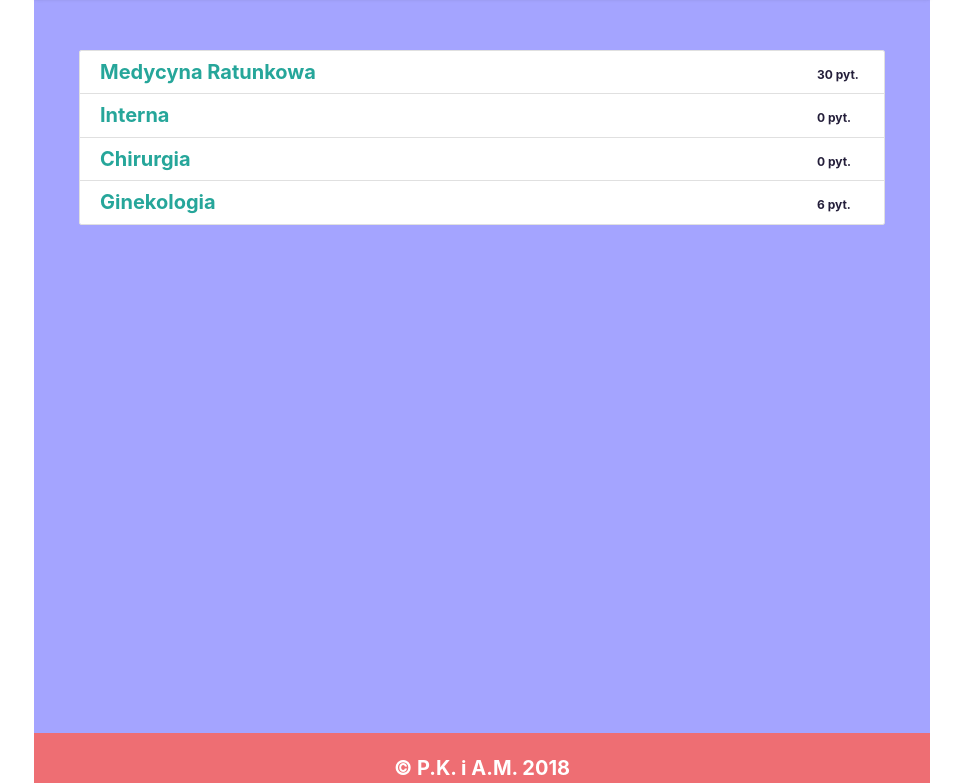
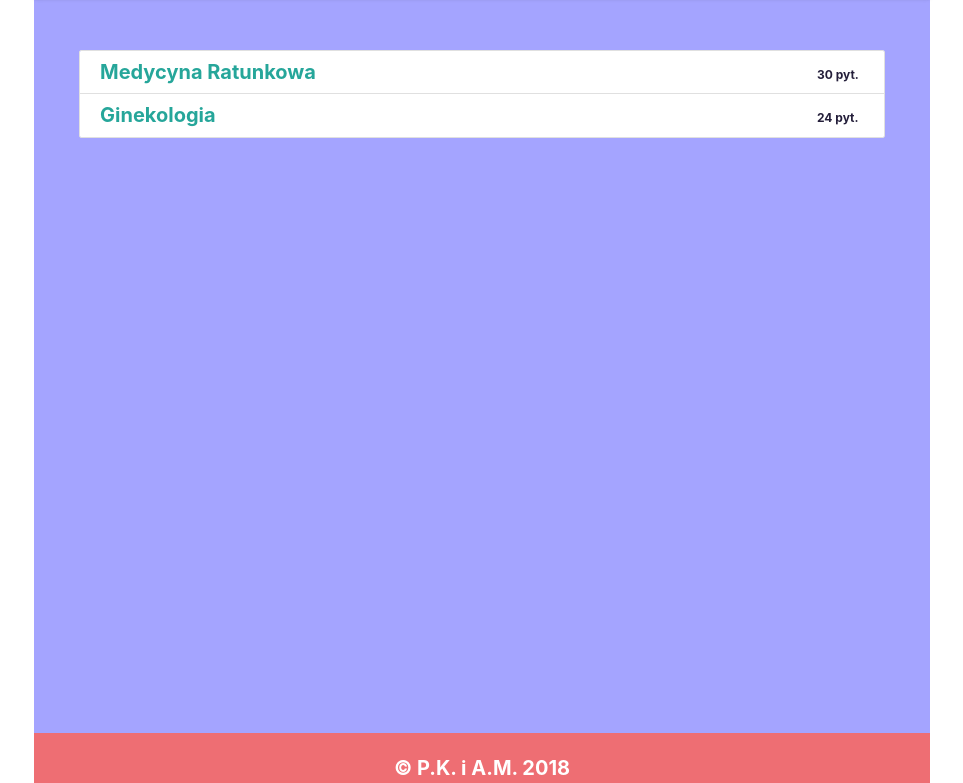
Before and after one commit to maxravel/mnemomed, a plain HTML site: page pytania.html in a window 1280 px wide. Shown: the part 67-850 px from the top of the page, without its empty margins (158-1121 px from the left). Drawn offline with nearby package versions, Linux system fonts and the light colour scheme.

Commit message:
tasks upradges

```diff
--- a/data/medtasks.json
+++ b/data/medtasks.json
@@ -45,7 +45,7 @@
         "answer4":"1/4 jej głębokości (4 dla niemowląt, 5 dla dzieci)",
         "answer5":"1/5 jej głębokości (2 dla niemowląt, 3 dla dzieci)",
         "correct": 1,
-        "info":"kolejne info, tym razem 4"
+        "info":""
     },
     {
         "id":"ratunkowa",
@@ -57,7 +57,7 @@
         "answer4":"3 sekundy",
         "answer5":"5 sekund",
         "correct": 1,
-        "info":"info do pytania 5"
+        "info":""
     },
     {
         "id":"ratunkowa",
@@ -69,7 +69,7 @@
         "answer4":"osłuchiwanie pacjneta",
         "answer5":"USG",
         "correct": 1,
-        "info":"info do pytania 5"
+        "info":""
     },
     {
         "id":"ratunkowa",
@@ -81,7 +81,7 @@
         "answer4":"hypovolemia",
         "answer5":"haemorhagee",
         "correct": 4,
-        "info":"4H: hipoksja, hipo, hiperkaliemia, hipo, hipertermia, hipowolemia"
+        "info":"4H: hipoksja, hipo/hiperkaliemia, hipo/hipertermia, hipowolemia"
     },
     {
         "id":"ratunkowa",
@@ -93,7 +93,7 @@
         "answer4":"zatrucia",
         "answer5":"zakrzepica",
         "correct": 2,
-        "info":"4T: pneumthorax, tamponade, thrombosis, toxic"
+        "info":"4T: pneumthorax - odma prężna, tamponade- tamponada serca - żylna choroba zatorowo-zakrzepowa, thrombosis, toxic - zatrucia"
     },
     {
         "id":"ratunkowa",
@@ -105,7 +105,7 @@
         "answer4":"0.9% NaCl",
         "answer5":"węgiel aktywny",
         "correct": 0,
-        "info":"info do pytania 5"
+        "info":""
     },
     {
         "id":"ratunkowa",
@@ -117,7 +117,7 @@
         "answer4":"podaniu dożylnym 1 mg adrenaliny",
         "answer5":"podaniu dożylnym 300 mg amiodaronu",
         "correct": 2,
-        "info":"Po każdej defibrylacji sprawdź czy wystąpiła zmiana rytmu i ROSC - przywrócenie spontanicznego krążenia krwi."
+        "info":"Po każdej defibrylacji sprawdź czy wystąpiła zmiana rytmu lub ROSC - przywrócenie spontanicznego krążenia krwi."
     },
     {
         "id":"ratunkowa",
@@ -129,7 +129,7 @@
         "answer4":"3 sekundy",
         "answer5":"4 sekundy",
         "correct": 1,
-        "info":"info do pytania 5"
+        "info":""
     },
     {
         "id":"ratunkowa",
@@ -141,7 +141,7 @@
         "answer4":"po prawej stronie mostka",
         "answer5":"po lewej stronie mostka",
         "correct": 2,
-        "info":"info do pytania 5"
+        "info":""
     },
     {
         "id":"ratunkowa",
@@ -153,7 +153,7 @@
         "answer4":"4 J/kg",
         "answer5":"5 J/kg",
         "correct": 0,
-        "info":"info do pytania 5"
+        "info":""
     },
     {
         "id":"ratunkowa",
@@ -165,7 +165,7 @@
         "answer4":"2 minuty",
         "answer5":"3",
         "correct": 1,
-        "info":"info do pytania 5"
+        "info":""
     },
     {
         "id":"ratunkowa",
@@ -201,7 +201,7 @@
         "answer4":"wczesnej defibrylacji",
         "answer5":"opieki poresuscytacyjnej",
         "correct": 0,
-        "info":"info do pytania 5"
+        "info":""
     },
     {
         "id":"ratunkowa",
@@ -213,7 +213,7 @@
         "answer4":"15 sekund",
         "answer5":"20 sekund",
         "correct": 2,
-        "info":"Osoby wykonujące RKO powinny dążyć do wykonywania wdechu przez 1 sekundę objętością wystarczającą by uzyskać uniesienie klatki piersiowej."
+        "info":"Osoby wykonujące RKO powinny dążyć do wykonywania wdechu przez 1 sekundę objętością wystarczającą, by uzyskać uniesienie klatki piersiowej."
     },
     {
         "id":"ratunkowa",
@@ -225,7 +225,7 @@
         "answer4":"ucisnąć chorego między pępkiem a mostkiem od tyłu mając zaciśniętą pięść w drugą rękę",
         "answer5":"wykonać 5 oddechów ratowniczych",
         "correct": 1,
-        "info":"Gdy pomimmo 5 uderzeń w okolicę międzyłopatkową nie doszło do usunięcia niedrożności należy wykonać 5 uciśnięć nadbrzusza. Jeżeli nadal nie można usunąć niedrożnosci wykonuj naprzemiennie 5 uciśnięć nadbrzusza z 5 uderzeniami w "
+        "info":"Gdy pomimmo 5 uderzeń w okolicę międzyłopatkową nie doszło do usunięcia niedrożności, należy wykonać 5 uciśnięć nadbrzusza. Jeżeli nadal nie można usunąć niedrożnosci wykonuj naprzemiennie 5 uciśnięć nadbrzusza z 5 uderzeniami w "
     },
     {
         "id":"ratunkowa",
@@ -237,7 +237,7 @@
         "answer4":"naprzemiennie wykonywać uciśnięcia nadbrzusza z uderzeniami w okolicę międzyłopatkową",
         "answer5":"prawej łopatki",
         "correct": 1,
-        "info":"info do pytania 5"
+        "info":""
     },
     {
         "id":"ratunkowa",
@@ -261,7 +261,7 @@
         "answer4":"10",
         "answer5":"15",
         "correct": 3,
-        "info":"info do pytania 5"
+        "info":""
     },
     {
         "id":"ratunkowa",
@@ -285,7 +285,7 @@
         "answer4":"asystolia i aktywność elektryczna bez tętna",
         "answer5":"aktywność elektryczna bez tętna i częstoskurcz komorowy bez tętna",
         "correct": 3,
-        "info":"info do 1 pytania z interny"
+        "info":""
     },
     {
         "id":"ratunkowa",
@@ -321,7 +321,7 @@
         "answer4":"15 oddechów na minutę",
         "answer5":"16-20 oddechów na minutę",
         "correct": 2,
-        "info":"info do pytania z chirurgii"
+        "info":""
     },
     {
         "id":"ratunkowa",
@@ -381,7 +381,7 @@
         "answer4":"a+b",
         "answer5":"a+b+c",
         "correct": 4,
-        "info":"kolejne info, tym razem 4"
+        "info":""
     },
     {
         "id":"ginekologia",
@@ -430,5 +430,221 @@
         "answer5":"Brak prawidłowej odpowiedzi",
         "correct": 2,
         "info":""
+    },
+    {
+        "id":"ginekologia",
+        "no":7,
+        "task":"7. Kapacytacja to:",
+        "answer1":"droga jaką plemniki pokonują w drogach rodnych kobiety",
+        "answer2":"uwolnienie enzymów w bezpośrednim sądziedztwie komórki jajowej, co umożliwia penetrację jej osłonki",
+        "answer3":"przeniknięcie przez osłonkę komórki jajowej",
+        "answer4":"zmiany w strukturze błony śluzowej plemnika przygotowujące go do reakcji akrosomalnej",
+        "answer5":"brak prawidłowej odpowiedzi",
+        "correct": 3,
+        "info":"Proces kapacytacji trwa około 7 godzin."
+    },
+    {
+        "id":"ginekologia",
+        "no":8,
+        "task":"8. Reakcja akrosomalna polega na:",
+        "answer1":"uwolnieniu enzymów w bezpośrednim sądziedztwie komórki jajowej, co umożliwia penetrację jej osłonki",
+        "answer2":"zmianach w strukturze błony śluzowej plemnika",
+        "answer3":"podziałach mejotycznych w wyniku których tworzą się plemniki",
+        "answer4":"poruszaniu się plemników w kierunku komórki jajowej",
+        "answer5":"brak prawidłowej odpowedzi",
+        "correct": 0,
+        "info":"Enzymy to: hialurodnidaza, akrozyna, kwaśna proteaza, kolagenaza, beta-glukuronidaza, neuraminidaza, fosfolipaza C."
+    },
+    {
+        "id":"ginekologia",
+        "no":9,
+        "task":"9. Akrosom to:",
+        "answer1":"osłonka otaczająca komórkę jajową",
+        "answer2":"rybosom",
+        "answer3":"wyspecjalizowany lizosom",
+        "answer4":"białko",
+        "answer5":"jądro plemnika",
+        "correct": 2,
+        "info":""
+    },
+    {
+        "id":"ginekologia",
+        "no":10,
+        "task":"10. Reakcja polegająca na zmianie potencjału błonowego komórki jajowej oraz uwolnieniu proteaz zapobiegających polispermii to reakcja:",
+        "answer1":"rdzeniowa",
+        "answer2":"korowa",
+        "answer3":"akrosomalna",
+        "answer4":"kapacytacji",
+        "answer5":"plemnikowa",
+        "correct": 1,
+        "info":"Reakcja korowa to mechanizmy obronne zapobiegające komórkę jajową przed połączeniem się z więcej niż jednym plemnikiem."
+    },
+    {
+        "id":"ginekologia",
+        "no":11,
+        "task":"11. Wskaż prawidłowe czasy trwania kolejno okresów: przedzarodkowego, zarodkowego i płodowego",
+        "answer1":"od zapłodnienia do 1 tygodnia, 2-8 tygodnia, od 9 tygodnia do końca ciąży",
+        "answer2":"od zapłodnienia do 2 tygodnia, 3-8 tygodnia, od 9 tygodnia do końca ciąży",
+        "answer3":"od zapłodnienia do 3 tygodnia, 4-9 tygodnia, od 10 tygodnia do końca ciąży",
+        "answer4":"od zapłodnienia do 4 tygodnia, 5-9 tygodnia, od 10 tygodnia do końca ciąży",
+        "answer5":"od zapłodnienia do 1 tygodnia, 2-10 tygodnia,od 11 tygodnia do końca ciąży",
+        "correct": 0,
+        "info":""
+    },
+    {
+        "id":"ginekologia",
+        "no":12,
+        "task":"12. Wskaż zdanie prawdziwe:",
+        "answer1":"Do implantacji dochodzi między 6 a 7 dniem od zapłodnienia",
+        "answer2":"Pod wpływem progesteronu endometrium przekształca się w doczesną.",
+        "answer3":"Trofoblast daje początek łożysku",
+        "answer4":"Embrioblast to inaczej węzeł zarodkowy dający początek tkankom płodu.",
+        "answer5":"Wszystkie odpowiedzi są prawidłowe",
+        "correct": 4,
+        "info":"Do implantacji dochodzi najczęściej na przedniej górnej lub tylnej ścianie macicy. Implantacja w okolicy ujścia wewnętrznego szyjki macicy prowadzi do powstania łożyska przodującego."
+    },
+    {
+        "id":"ginekologia",
+        "no":13,
+        "task":"13. Okres organogenezy to:",
+        "answer1":"okres przedzarodkowy trwający od zapłodnienia do 1 tygodnia ciąży",
+        "answer2":"okres przedzarodkowy trwający od 2 tygodnia do 8 tygodnia ciąży",
+        "answer3":"okres zarodkowy trwający od zapłodnienia do 1 tygodnia ciąży",
+        "answer4":"okres zarodkowy trwający od 2 tygodnia do 8 tygodnia ciąży",
+        "answer5":"okres płodowy trwający od 9 tygodnia do końca ciąży",
+        "correct": 3,
+        "info":"Zadziałanie czynnika teratogennego w tym momencie może doprowadzić do poronienia lub powstania poważnych wad rozwojowych - embriopatii."
+    },
+    {
+        "id":"ginekologia",
+        "no":14,
+        "task":"14. Za produkcję gonadotropiny kosmórkowej odpowiedzialne są komórki:",
+        "answer1":"embrioblastu",
+        "answer2":"cytotrofoblastu",
+        "answer3":"syncytiotrofoblastu",
+        "answer4":"epiblastu",
+        "answer5":"hipoblastu",
+        "correct": 2,
+        "info":"W 8 dniu od zapłodnienia embrioblast dzieli się na epiblast,z którego powstanie ektoderma i hipoblast, z którego powstanie endoderma. Trofoblast dzieli się na cytotrofoblast, z którego powstaną kosmki łożyska i warstwa mezodermy pozazarodkowej i syncytiotrofoblast, z którego powstanie krążenie matyczno-płodowe."
+    },
+    {
+        "id":"ginekologia",
+        "no":15,
+        "task":"3. Szczyt wydzielania hormonu luteinizującego występuje:",
+        "answer1":"36 h przed owulacją",
+        "answer2":"24 h po owulacji",
+        "answer3":"w momencie owulacji",
+        "answer4":"2 h po owulacji",
+        "answer5":"24 h po owulacji",
+        "correct": 0,
+        "info":"Do momentu owulacji komórka jajowa zostaje w spoczynku - chromosomy znajdują się w późnej profazie 1 podziału mejotycznego."
+    },
+    {
+        "id":"ginekologia",
+        "no":16,
+        "task":"16. Pierwszym narządem podejmującym pracę u płodu jest",
+        "answer1":"nerka",
+        "answer2":"mózg",
+        "answer3":"serce",
+        "answer4":"płuca",
+        "answer5":"wątroba",
+        "correct": 2,
+        "info":"Serce zaczyna się kurczyć w 22 dniu życia wewnątrzmacicznego."
+    },
+    {
+        "id":"ginekologia",
+        "no":17,
+        "task":"Częstość uderzeń serca u płodu osiąga maksymalną wartość:",
+        "answer1":"na początku ciąży",
+        "answer2":"w 3 tygodniu ciąży",
+        "answer3":"w 9 tygodniu ciąży",
+        "answer4":"w 25 tygodniu ciąży",
+        "answer5":"przed porodem",
+        "correct": 2,
+        "info":"W 9 tygodniu częstość uderzeń serca waha się między 155-195 na minutę. Po 9 tygodniu ciąży częstość uderzeń maleje i do końca ciąży utrzymuje się miedzy 120-160 na minutę."
+    },
+    {
+        "id":"ginekologia",
+        "no":18,
+        "task":"18. Przewód żylny uchodzi do:",
+        "answer1":"żyły głównej górnej",
+        "answer2":"żyły pępkowej",
+        "answer3":"żyły głównej dolnej",
+        "answer4":"pnia płucnego",
+        "answer5":"aorty",
+        "correct": 2,
+        "info":""
+    },
+    {
+        "id":"ginekologia",
+        "no":19,
+        "task":"19. Uporządkuj stadia rozwoju płuc płodu w odpowiedniej kolejności:",
+        "answer1":"kanalikowe, woreczkowe, rzekomogruczołowe, pęcherzykowe",
+        "answer2":"woreczkowe, kanalikowe, rzekomogruczołowe, pęcherzykowe",
+        "answer3":"woreczkowe, rzekomogruczołowe, kanalikowe, pęcherzykowe",
+        "answer4":"rzekomogruczołowe, woreczkowe, kanalikowe, pęcherzykowe",
+        "answer5":"rzekomogruczołowe, kanalikowe, woreczkowe, pęcherzykowe",
+        "correct": 4,
+        "info":"Stadium rzekomogruczołowe do 17 tyg, kanalikowe 18-25 tydzień, woreczkoe 26-38?, pęcherzykowe - okres okołoporodowy do 8-10 rok życia. ."
+    },
+    {
+        "id":"ginekologia",
+        "no":20,
+        "task":"Produkcja surfaktantu rozpoczyna się w:",
+        "answer1":"10 tygodniu ciąży przez pneumocyty I rzędu",
+        "answer2":"17 tygodniu ciąży przez pneumocyty II rzędu ",
+        "answer3":"25 tygodniu ciąży przez pneumocyty II rzędu",
+        "answer4":"27 tygodniu ciąży przez pneumocyty II rzędu",
+        "answer5":"brak prawidłowej odpowedzi",
+        "correct": 3,
+        "info":"Surfaktant umożliwia noworodkowi podjęcie efektywnego oddychania, zapobiegając zapadaniu się pęcherzyków podczas wydychania powietrza."
+    },
+    {
+        "id":"ginekologia",
+        "no":21,
+        "task":"Pierwszy mocz zostaje oddany :",
+        "answer1":"10 tygodniu ciąży",
+        "answer2":"14 tygodniu ciąży",
+        "answer3":"18 tygodniu ciąży",
+        "answer4":"20 tygodniu ciąży",
+        "answer5":"22 tygodniu ciąży",
+        "correct": 2,
+        "info":""
+    },
+    {
+        "id":"ginekologia",
+        "no":10,
+        "task":"Reakcja polegająca na zmianie potencjału błonowego komórki jajowej oraz uwolnieniu proteaz zapobiegających polispermii to reakcja:",
+        "answer1":"rdzeniowa",
+        "answer2":"korowa",
+        "answer3":"akrosomalna",
+        "answer4":"kapacytacji",
+        "answer5":"plemnikowa",
+        "correct": 1,
+        "info":"Reakcja korowa to mechanizmy obronne zapobiegające komórkę jajową przed połączeniem się z więcej niż jednym plemnikiem."
+    },
+    {
+        "id":"ginekologia",
+        "no":11,
+        "task":"Wskaż prawidłowe czasy trwania kolejno okresów: przedzarodkowego, zarodkowego i płodowego",
+        "answer1":"od zapłodnienia do 1 tygodnia, 2-8 tygodnia, od 9 tygodnia do końca ciąży",
+        "answer2":"od zapłodnienia do 2 tygodnia, 3-8 tygodnia, od 9 tygodnia do końca ciąży",
+        "answer3":"od zapłodnienia do 3 tygodnia, 4-9 tygodnia, od 10 tygodnia do końca ciąży",
+        "answer4":"od zapłodnienia do 4 tygodnia, 5-9 tygodnia, od 10 tygodnia do końca ciąży",
+        "answer5":"od zapłodnienia do 1 tygodnia, 2-10 tygodnia,od 11 tygodnia do końca ciąży",
+        "correct": 0,
+        "info":""
+    },
+    {
+        "id":"ginekologia",
+        "no":12,
+        "task":"Wskaż zdanie prawdziwe:",
+        "answer1":"Do implantacji dochodzi między 6 a 7 dniem od zapłodnienia",
+        "answer2":"Pod wpływem progesteronu endometrium przekształca się w doczesną.",
+        "answer3":"Trofoblast daje początek łożysku",
+        "answer4":"Embrioblast to inaczej węzeł zarodkowy dający początek tkankom płodu.",
+        "answer5":"Wszystkie odpowiedzi są prawidłowe",
+        "correct": 4,
+        "info":"Do implanta"
     }
 ]
--- a/pytania.html
+++ b/pytania.html
@@ -45,8 +45,8 @@
         <div class="choose">
             <div class="collection">
                 <a href="#!" class="collection-item" id="ratunkowa">Medycyna Ratunkowa</a>
-                <a href="#!" class="collection-item" id="interna">Interna</a>
-                <a href="#!" class="collection-item" id="chirurgia">Chirurgia</a>
+                <!-- <a href="#!" class="collection-item" id="interna">Interna</a>
+                <a href="#!" class="collection-item" id="chirurgia">Chirurgia</a> -->
                 <a href="#!" class="collection-item" id="ginekologia">Ginekologia</a>
             </div>
         </div>
```
Also changed, not shown: js/js.js (+12 -3 lines).
